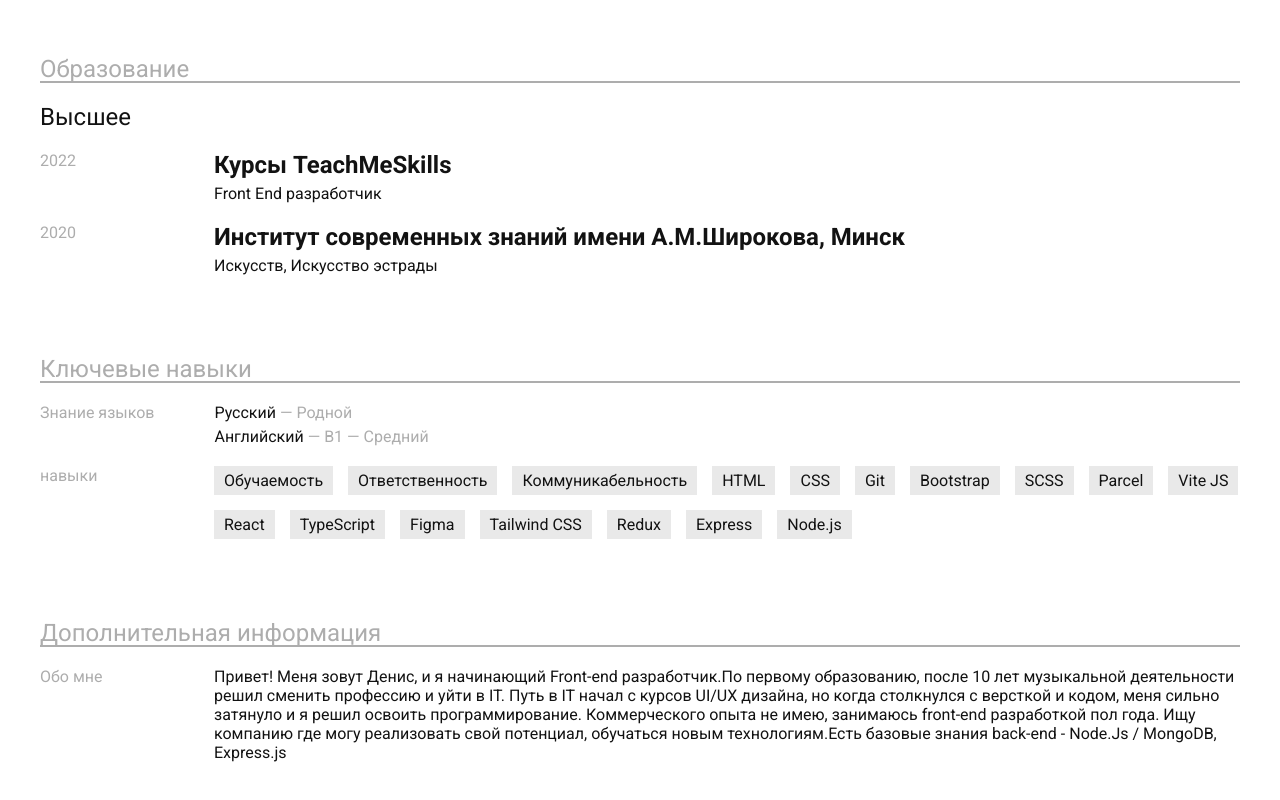
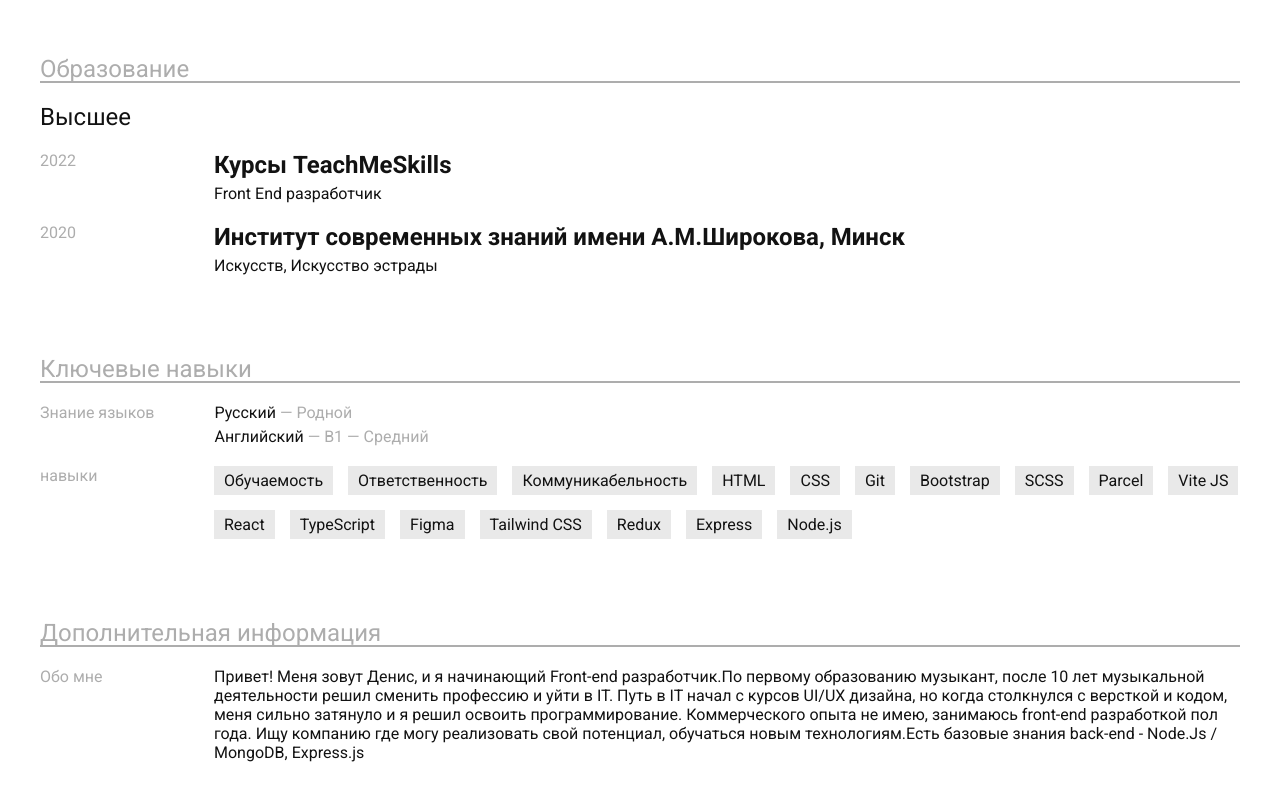
Before and after one commit to DenisMiso4enko/from-zero-portfolio, a plain HTML site: page index.html in a window 1280 px wide. Shown: the part 748-1548 px from the top of the page. Drawn offline with Linux system fonts and the light colour scheme.

Commit message:
feta: edit text

```diff
--- a/index.html
+++ b/index.html
@@ -160,7 +160,7 @@
           <div class="about__content">
             <p class="about__content-text">
               Привет! Меня зовут Денис, и я начинающий Front-end разработчик.По
-              первому образованию, после 10 лет музыкальной деятельности решил
+              первому образованию музыкант, после 10 лет музыкальной деятельности решил
               сменить профессию и уйти в IT. Путь в IT начал с курсов UI/UX
               дизайна, но когда столкнулся с версткой и кодом, меня сильно
               затянуло и я решил освоить программирование. Коммерческого опыта
```
